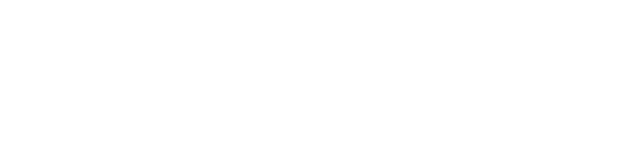
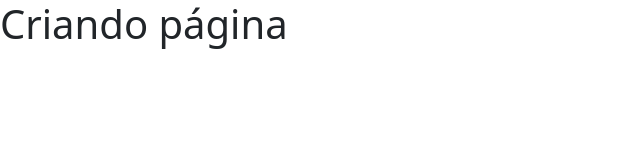
Before and after one commit to yurivele/dsmovie, a plain HTML site: page index.html in a window 1280 px wide. Shown: the whole page, without its empty margins (0-640 px from the left). Drawn offline with nearby package versions, Linux system fonts and the light colour scheme.

Commit message:
Bootstrap

```diff
--- a/index.html
+++ b/index.html
@@ -5,10 +5,11 @@
     <meta http-equiv="X-UA-Compatible" content="IE=edge">
     <meta name="viewport" content="width=device-width, initial-scale=1.0">
     <title>DSMovie</title>
+    <link href="https://cdn.jsdelivr.net/npm/bootstrap@5.1.3/dist/css/bootstrap.min.css" rel="stylesheet" integrity="sha384-1BmE4kWBq78iYhFldvKuhfTAU6auU8tT94WrHftjDbrCEXSU1oBoqyl2QvZ6jIW3" crossorigin="anonymous">
 </head>
 <body>
 
-    <h1></h1>
+    <h1>Criando página</h1>
 
 </body>
 </html>
```
